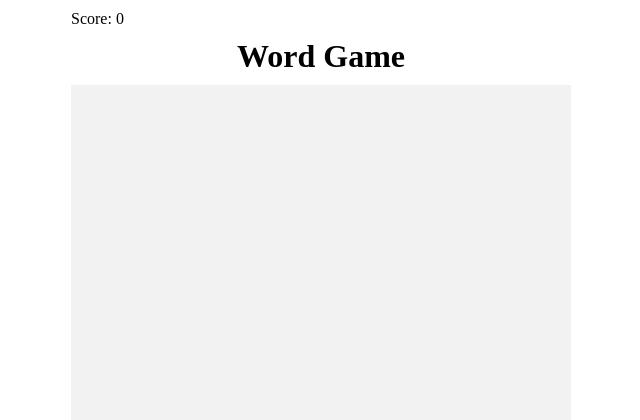
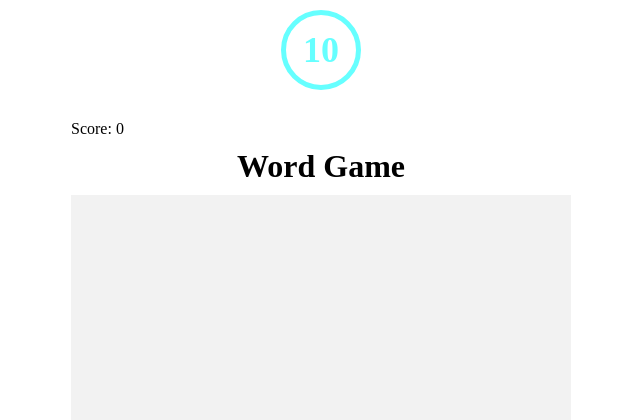
Before and after one commit to siobhanpotter/WDI_PROJECT_1, a PHP site: page / in a window 1280 px wide. Shown: the top 420 px of the page, without its empty margins (319-959 px from the left). Run offline with PHP 8.4, Linux system fonts and the light colour scheme; some libraries are stand-ins or nearby versions.

Commit message:
added score board, trying to add timer

```diff
--- a/css/style.css
+++ b/css/style.css
@@ -64,3 +64,22 @@ input[type="submit"] {
   background-color: #f2f2f2;
   margin: 10px auto;
 }
+
+.timer {
+  height: 70px;
+  width: 70px;
+  border: 5px solid #66ffff;
+  position: relative;
+  border-radius: 50%;
+  font-size: 36px;
+  font-weight: bold;
+  text-align: center;
+  line-height: 70px;
+  color: #66ffff;
+  margin: 0 auto 30px;
+}
+
+.timer.active {
+  background-color: #66ffff;
+  color: white;
+}
--- a/index.html
+++ b/index.html
@@ -15,9 +15,14 @@
 
     <main>
 
+      <div class="timer">
+        10
+      </div>
+
       <div class="score-board">
         Score: <span class="score">0</span>
       </div>
+
 
     <h1>Word Game</h1>
 
--- a/js/app.js
+++ b/js/app.js
@@ -8,8 +8,11 @@ let $submitButton = $('input[type="submit"]');
 let $userInput = $input.val();
 let wordsArray = ['cat', 'hat', 'bat'];
 let jumbledWordsArray = [];
-let points = [];
+let score = 0;
 let $fallingWord = $('#fallingWord');
+let $score = $('.score');
+let timer = 10;
+let $timeContainer = $('.timer');
 console.log($fallingWord.html());
 
 
@@ -64,9 +67,10 @@ randomizeLettersloop();
 
 
 
-$playButton.on('click',function(){
+$playButton.one('click',function(){
     // console.log('hello');
     randomizeLetters();
+    countdown();
     $fallingWord.html(jumbledWordsArray);
     $fallingWord.animate({top: '+580px'}, 9000);
     $fallingWord.animate({opacity: '0'}, 1);
@@ -78,7 +82,11 @@ $submitButton.on('click', function(e) {
   $userInput = $input.val();
   // console.lo g($userInput);
   checkAnswer();
-  console.log(points);
+  console.log(score);
+  $score.html(score);
+  // if (score === score +1){
+  //   $fallingWord.animate({opacity: '0'}, 1);
+  // }
 });
 
 
@@ -93,19 +101,37 @@ function checkAnswer() {
   if($userInput === wordsArray[0]) {
     // alert('correct answer');
     $fallingWord.animate({opacity: '0'}, "fast");
-    points ++;
+    score ++;
     // console.log(`yay ${wordsArray[0]}`);
     //if the user answer is correct display none for words array[0]
     //if the user answer is correct randomize the next word
     //"                            " then check the answer of the next word.
   } else {
       alert('keep trying');
-      points --;
+      score --;
     }
 
 }
 
+function countdown() {
+  timer--;
+  $timeContainer.html(timer);
 
+  if (timer <= 0) {
+    clearInterval(interval);
+    gameOver();
+  }
+}
+
+
+
+// function reset() {
+//   score = 0;
+//   timer = 10;
+//
+//   $score.html(score);
+//   $timeContainer.html(timer);
+// }
 
 function resetGame() {
 }
```
